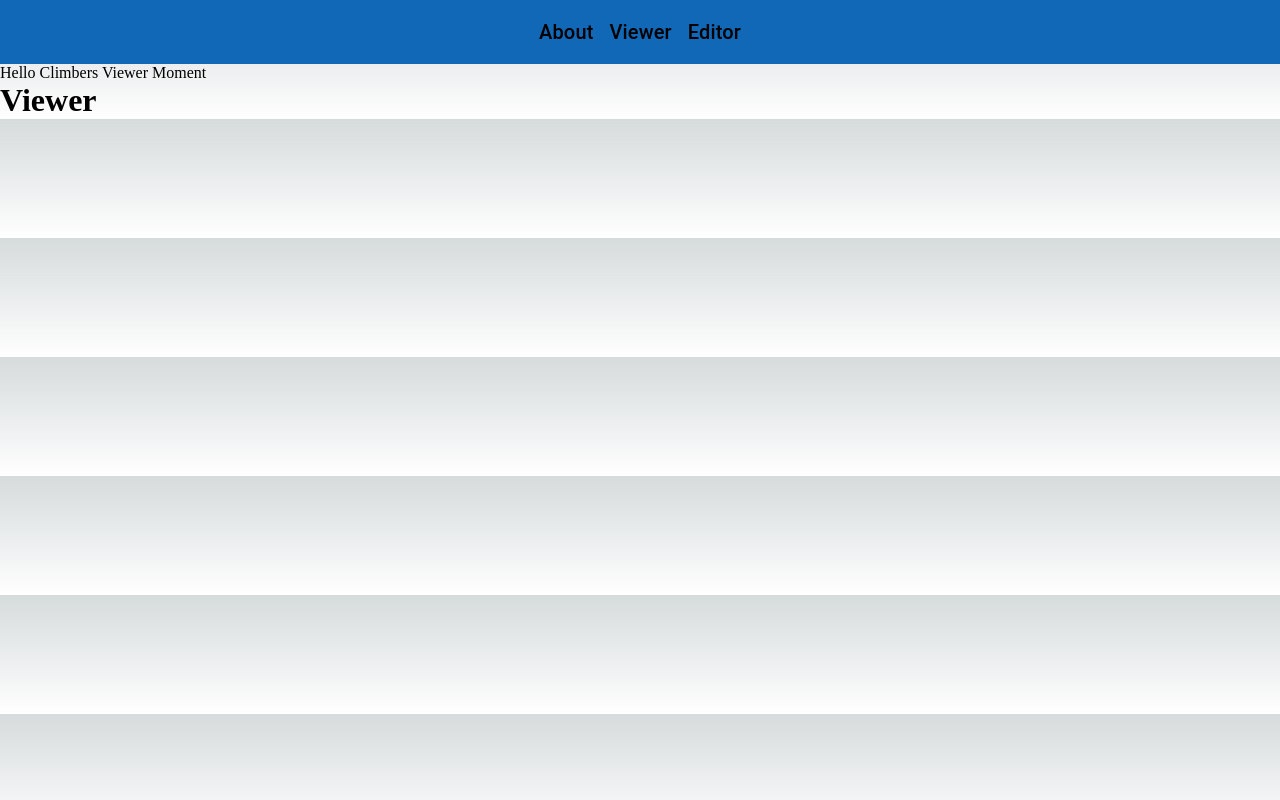
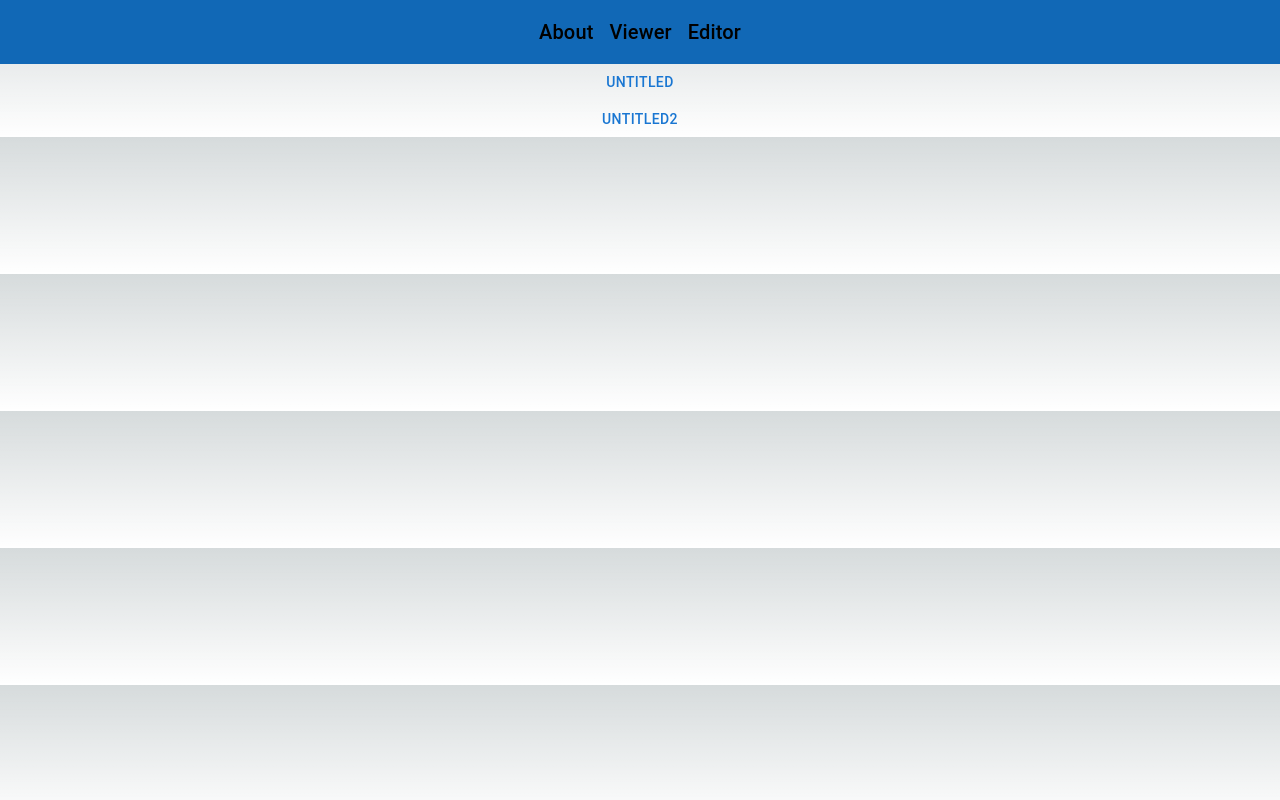
Before and after one commit to tayydev/digital-tape, a Next.js app: page /viewer in a window 1280 px wide. Built offline with nearby package versions, Linux system fonts and the light colour scheme.

Commit message:
Working picture viewer

```diff
--- a/package.json
+++ b/package.json
@@ -26,6 +26,7 @@
     "react-draggable": "^4.4.6",
     "styled-components": "^6.1.8",
     "uuid": "^9.0.1",
+    "webpack": "^5.91.0",
     "yarn": "^1.22.22"
   },
   "devDependencies": {
--- a/public/json/example2.json
+++ b/public/json/example2.json
@@ -1 +1 @@
-{"id":"ae43d030-ad26-4547-9578-7cbf25a849ad","name":"Untitled","image":"/resources/MOCK_rock_wall.jpg","color1":"#FF5733","color2":"#C70039","holds":[{"id":"cee3086b-1f65-42c2-8fa7-b7cc2057b888","x":69.76866456361725,"y":28.548895899053626},{"id":"78fbe2a9-2f40-4a12-985c-1a705acbfbaf","x":56.4143007360673,"y":59.62145110410095},{"id":"6a4c0201-e033-4e6f-8a8d-da496a39e516","x":50.73606729758149,"y":24.763406940063092},{"id":"a534207e-a08f-47f1-8ffc-126b9fcad0c0","x":29.49526813880126,"y":52.05047318611987},{"id":"cb6da1c8-3944-4d26-b18b-91e471b42088","x":46.424815983175606,"y":78.70662460567823},{"id":"75ac94f8-30e5-4127-a168-10d74ffc9aee","x":37.639327024185064,"y":75.86750788643533},{"id":"f6e00ab3-d055-49f4-b1b3-8cf9c840a033","x":27.344900105152472,"y":21.451104100946374},{"id":"2622c10c-e74f-46a1-9e79-d86fd5075c3c","x":73.08622502628812,"y":67.66561514195584},{"id":"29541aac-247e-4389-a18c-2580d401126f","x":48.47003154574132,"y":42.429022082018925}],"naturals":[{"id":"e563300f-8fb6-4240-a934-b054cefe5c73","hold1id":"75ac94f8-30e5-4127-a168-10d74ffc9aee","hold2id":"f6e00ab3-d055-49f4-b1b3-8cf9c840a033"},{"id":"88a24885-991f-481c-ae84-bb692433a273","hold1id":"29541aac-247e-4389-a18c-2580d401126f","hold2id":"2622c10c-e74f-46a1-9e79-d86fd5075c3c"}]}
+{"id":"ae43d030-ad26-4547-9578-7cbf25a849ad","name":"Untitled2","image":"/img/MOCK_rock_wall.jpg","color1":"#FF5733","color2":"#C70039","holds":[{"id":"cee3086b-1f65-42c2-8fa7-b7cc2057b888","x":69.76866456361725,"y":28.548895899053626},{"id":"78fbe2a9-2f40-4a12-985c-1a705acbfbaf","x":56.4143007360673,"y":59.62145110410095},{"id":"6a4c0201-e033-4e6f-8a8d-da496a39e516","x":50.73606729758149,"y":24.763406940063092},{"id":"a534207e-a08f-47f1-8ffc-126b9fcad0c0","x":29.49526813880126,"y":52.05047318611987},{"id":"cb6da1c8-3944-4d26-b18b-91e471b42088","x":46.424815983175606,"y":78.70662460567823},{"id":"75ac94f8-30e5-4127-a168-10d74ffc9aee","x":37.639327024185064,"y":75.86750788643533},{"id":"f6e00ab3-d055-49f4-b1b3-8cf9c840a033","x":27.344900105152472,"y":21.451104100946374},{"id":"2622c10c-e74f-46a1-9e79-d86fd5075c3c","x":73.08622502628812,"y":67.66561514195584},{"id":"29541aac-247e-4389-a18c-2580d401126f","x":48.47003154574132,"y":42.429022082018925}],"naturals":[{"id":"e563300f-8fb6-4240-a934-b054cefe5c73","hold1id":"75ac94f8-30e5-4127-a168-10d74ffc9aee","hold2id":"f6e00ab3-d055-49f4-b1b3-8cf9c840a033"},{"id":"88a24885-991f-481c-ae84-bb692433a273","hold1id":"29541aac-247e-4389-a18c-2580d401126f","hold2id":"2622c10c-e74f-46a1-9e79-d86fd5075c3c"}]}
--- a/src/app/viewer/page.tsx
+++ b/src/app/viewer/page.tsx
@@ -3,7 +3,6 @@ import HoldViewer from "@/app/viewer/viewer";
 export default function Page() {
     return (
         <main>
-            Hello Climbers Viewer Moment
             <HoldViewer/>
         </main>
     );
--- a/src/app/viewer/viewer.tsx
+++ b/src/app/viewer/viewer.tsx
@@ -1,7 +1,53 @@
-export default function RouteViewer(){
+"use client"
+import { Button, Modal } from '@mui/material';
+import { useEffect, useState } from 'react';
+
+export default function RouteViewer() {
+    const [files, setFiles] = useState<{name: string}[]>([]);
+    const [selectedFile, setSelectedFile] = useState<any | null>(null);
+    const [open, setOpen] = useState(false);
+
+    useEffect(() => {
+        const fileNames = ['example.json', 'example2.json'];
+
+        Promise.all(
+            fileNames.map(fileName =>
+                fetch(`/json/${fileName}`)
+                    .then(response => response.json())
+            )
+        ).then(data => setFiles(data.flat()));
+    }, []);
+
+    const handleOpen = (file: any) => {
+        setSelectedFile(file);
+        setOpen(true);
+    };
+
+    const handleClose = () => {
+        setOpen(false);
+    };
+
     return (
-        <div>
-            <h1>Viewer</h1>
+        <div style={{ display: 'flex', flexDirection: 'column' }}>
+        {files.map((file: any, index: any) => (
+                <Button key={index} onClick={() => handleOpen(file)}>
+                    {file.name}
+                </Button>
+            ))}
+            <Modal
+                open={open}
+                onClose={handleClose}
+            >
+                <div style={{ display: 'flex', flexDirection: 'column', alignItems: 'center', justifyContent: 'center' }}>
+                    {selectedFile && (
+                        <>
+                            <h2>{selectedFile.name}</h2>
+                            <img src={selectedFile.image} alt={selectedFile.name} style = {{width: "50%"}} />
+                            <Button onClick={handleClose}>Close</Button>
+                        </>
+                    )}
+                </div>
+            </Modal>
         </div>
-    )
+    );
 }
```
Also changed, not shown: src/app/viewer/holdViewer.tsx (deleted, +0 -7 lines), 1 other file (tests, documents, lock files or other folders).
